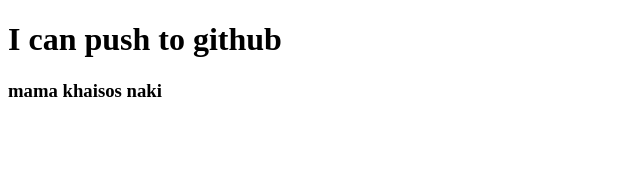
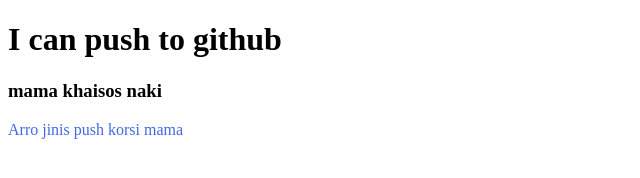
Before and after one commit to danteahmed/ph-2nd-repo, a plain HTML site: page index.html in a window 1280 px wide. Shown: the whole page, without its empty margins (0-640 px from the left). Drawn offline with Linux system fonts and the light colour scheme.

Commit message:
styles added

```diff
--- a/index.html
+++ b/index.html
@@ -5,10 +5,13 @@
   <meta http-equiv="X-UA-Compatible" content="IE=edge">
   <meta name="viewport" content="width=device-width, initial-scale=1.0">
   <title>My 2nd ph repo</title>
+  <link rel="stylesheet" href="style.css">
 </head>
 <body>
   <h1>I can push to github</h1>
   <h3>mama khaisos naki</h3>
+  <p>Arro jinis push korsi mama
+  </p>
 
 </body>
 </html>
--- /dev/null
+++ b/style.css
@@ -0,0 +1,3 @@
+p{
+  color: royalblue;
+}
```
